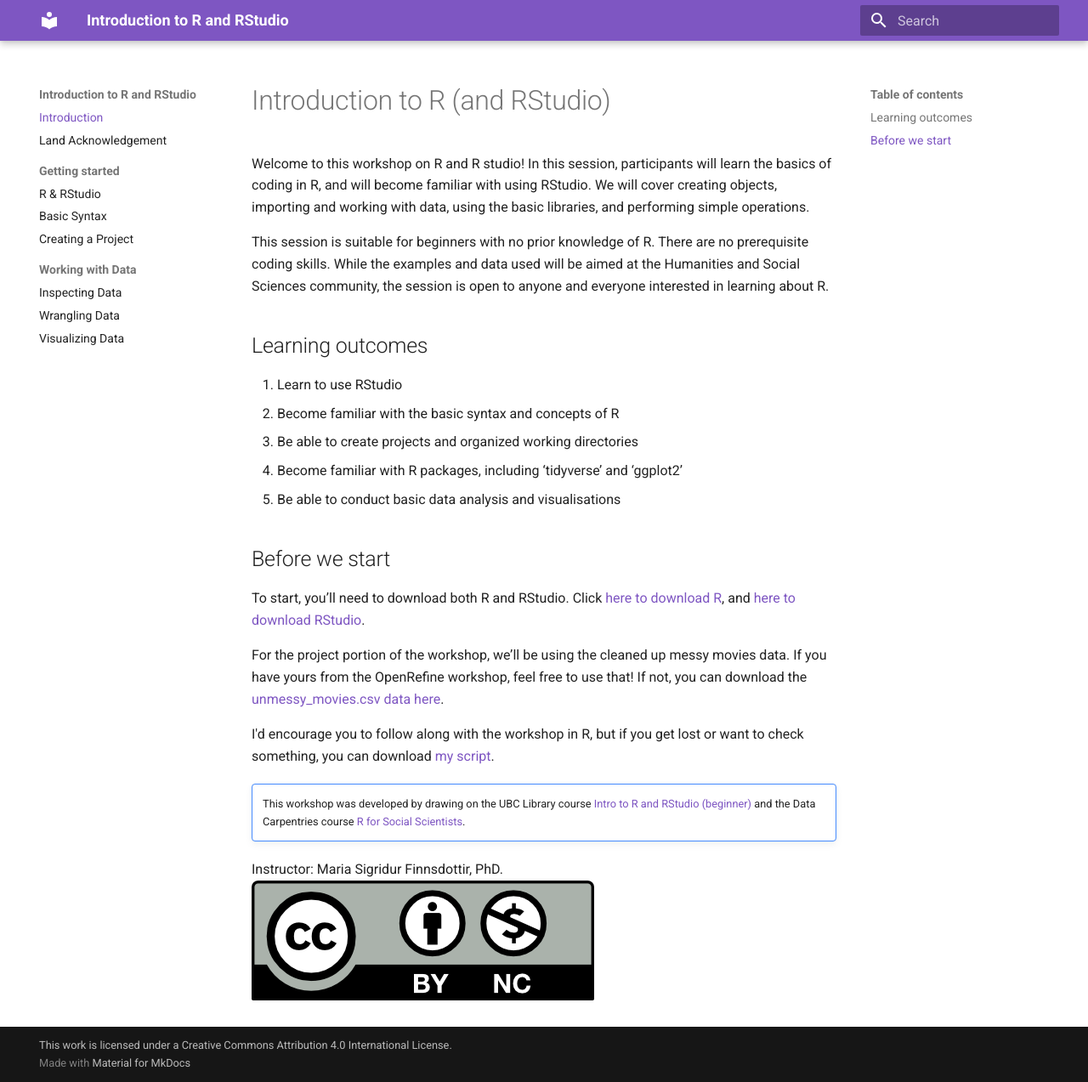
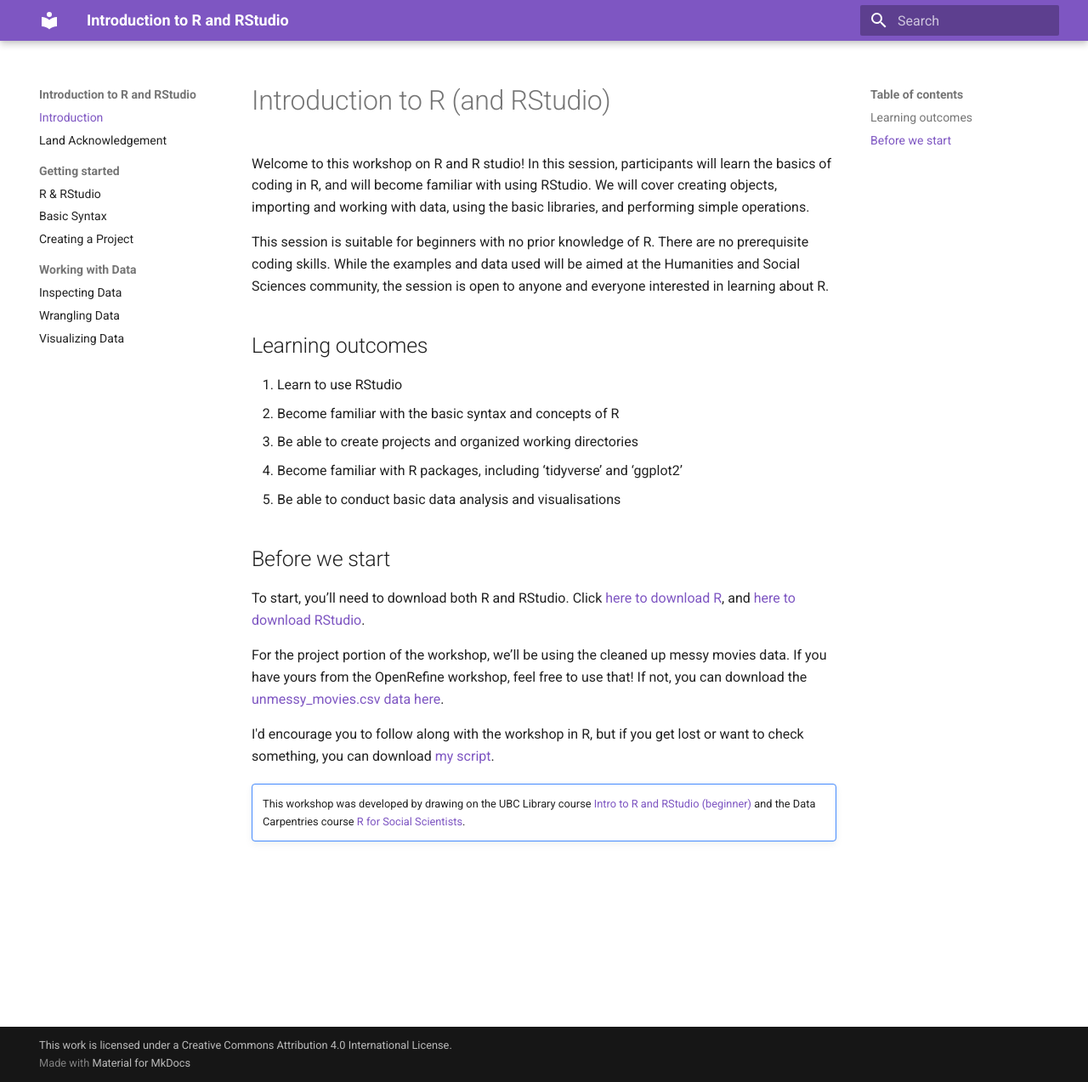
Before and after one commit to finnsdottir/intro_r_fall2025, an MkDocs documentation site: the page built from docs/index.md, in a window 1280 px wide and 1273 px high. Shown: the whole window at 85% size. Built offline with MkDocs 1.6.1 and Material for MkDocs 9.7.7, drawn with Linux system fonts in a browser that asks for light colours.

Commit message:
Update index.md

```diff
--- a/docs/index.md
+++ b/docs/index.md
@@ -21,7 +21,3 @@ I'd encourage you to follow along with the workshop in R, but if you get lost or
 
 !!!note ""
     This workshop was developed by drawing on the UBC Library course [Intro to R and RStudio (beginner)](https://ubc-library-rc.github.io/IntroR/) and the Data Carpentries course [R for Social Scientists](https://datacarpentry.github.io/r-socialsci/index.html).
-
-Instructor: Maria Sigridur Finnsdottir, PhD.
-<br>
-<img src="./content/by-nc.png" height="5">
```
